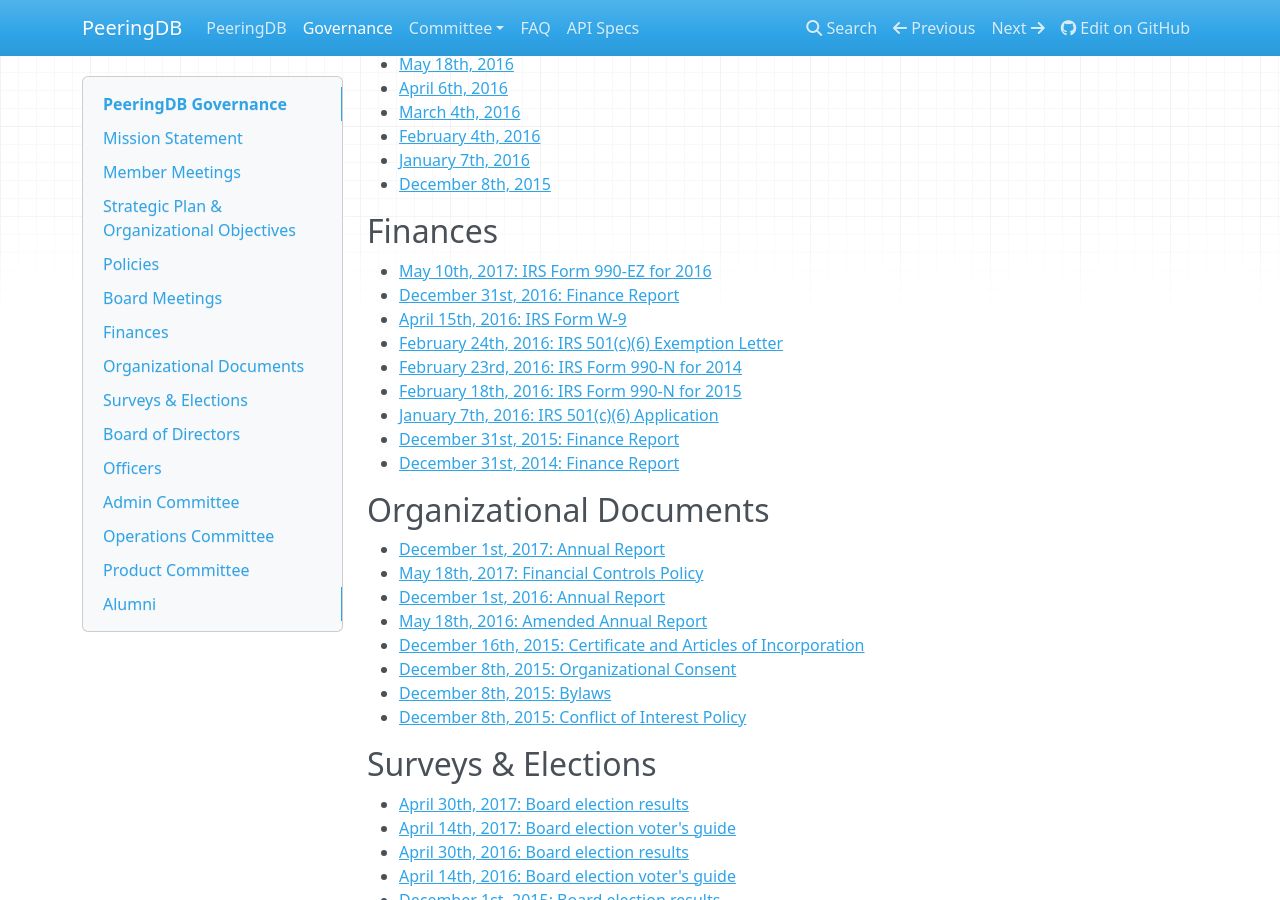
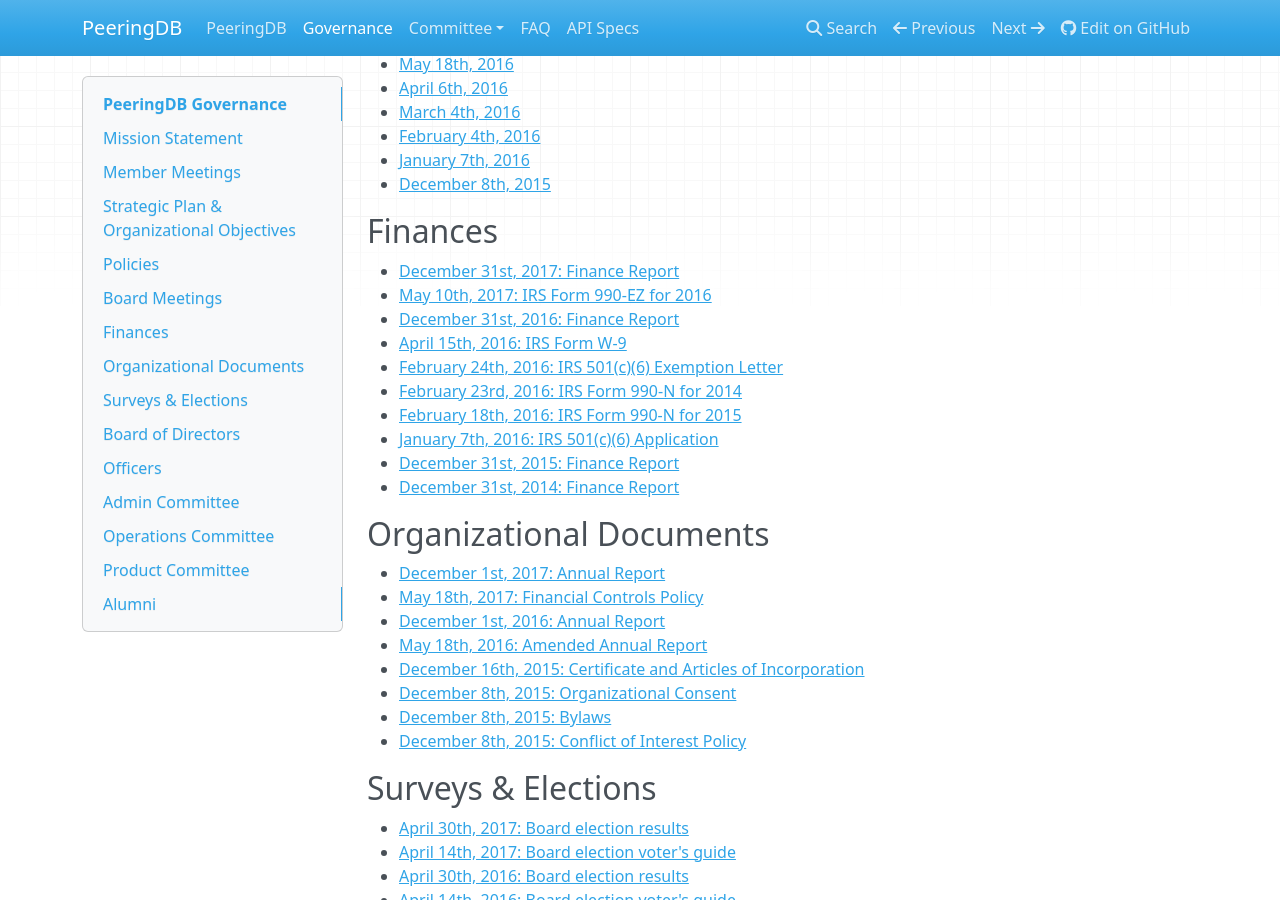
Before and after one commit to peeringdb/docs, an MkDocs documentation site: the page built from docs/gov.md, in a window 1280 px wide and 900 px high, scrolled down 810 px. Built offline with MkDocs 1.6.1, drawn with Linux system fonts in a browser that asks for light colours; nearby versions of some CDN libraries; old or Windows-style settings are respelled for this version of MkDocs.

Commit message:
End of year finance report to the web.

```diff
--- a/docs/gov.md
+++ b/docs/gov.md
@@ -40,6 +40,7 @@
 
 ## Finances
 
+- [December 31st, 2017: Finance Report](gov/finances/2017-12-31_PeeringDB_Finances.pdf)
 - [May 10th, 2017: IRS Form 990-EZ for 2016](gov/finances/2017-05-10_2016_Form_990-EZ.pdf)
 - [December 31st, 2016: Finance Report](gov/finances/2016-12-31_PeeringDB_Finances.pdf)
 - [April 15th, 2016: IRS Form W-9](gov/finances/2016-04-15_PeeringDB_IRS_Form_W-9.pdf)
```
Also changed, not shown: 1 other file.
